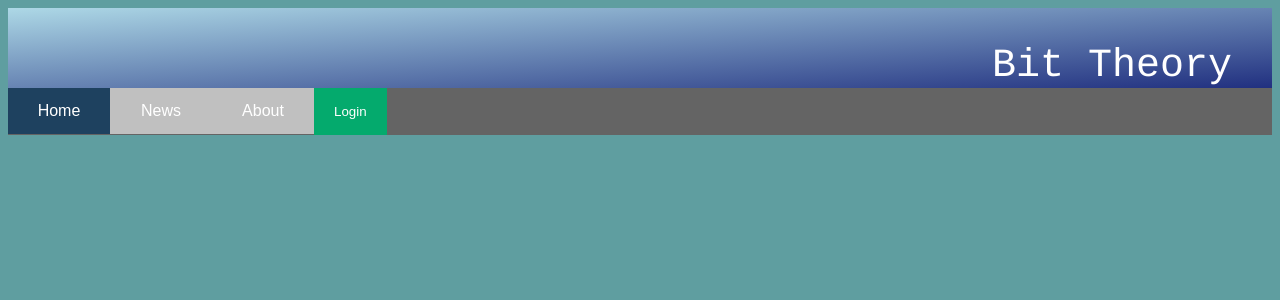
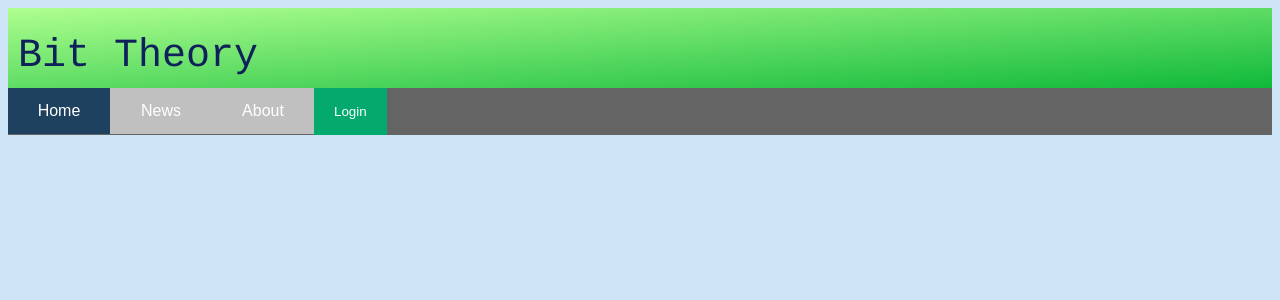
Before and after one commit to Rithvik-29/BitTheory, a Flask app: page / in a window 1280 px wide. Shown: the top 300 px of the page. Run offline with Flask 2, Linux system fonts and the light colour scheme.

Commit message:
home page colour changes

```diff
--- a/static/home.css
+++ b/static/home.css
@@ -1,20 +1,21 @@
 body {
     font-family: 		arial;
-    background-color: cadetblue;
+    background-color: rgb(206, 229, 248);
 }
 
 .topbar {
 	height:			80px;
-	background: 	linear-gradient(to bottom right, lightblue, rgb(33, 48, 128));
+	background: 	linear-gradient(to bottom right, rgb(175, 255, 143), rgb(15, 185, 58));
 }
 
 .topphrase {
 	font-family:	courier;
 	font-size:		40px;
-	color:			rgb(255, 255, 255);
-	padding-top:	35px;
-	padding-right:	40px;
-	float: 			right;
+	color:			rgb(15, 33, 90);
+    padding-top:	25px;
+    padding-bottom: 10px;
+    padding-right:	40px;
+    padding-left: 10px;
 }
 
 ul {
```
